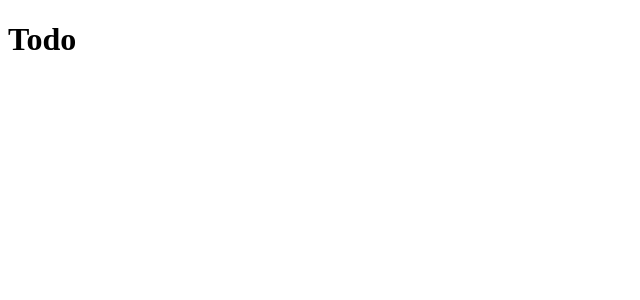
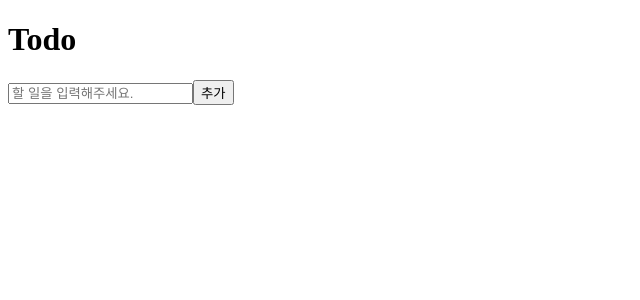
Before and after one commit to likeyeon/wanted-pre-onboarding-frontend, a React (Create React App) app: page /todo in a window 1280 px wide. Shown: the top 300 px of the page, without its empty margins (0-640 px from the left). Built offline with nearby package versions, Linux system fonts and the light colour scheme; sample sign-in values are in the browser's storage.

Commit message:
feat : todolist 추가 기능 구현

```diff
--- a/package.json
+++ b/package.json
@@ -11,6 +11,7 @@
     "react-dom": "^18.2.0",
     "react-router-dom": "^6.10.0",
     "react-scripts": "5.0.1",
+    "tailwindcss": "^3.3.1",
     "web-vitals": "^2.1.4"
   },
   "scripts": {
--- a/src/App.js
+++ b/src/App.js
@@ -1,11 +1,7 @@
 import Router from "./router/Router";
 
 function App() {
-  return (
-    <div>
-      <Router />
-    </div>
-  );
+  return <Router />;
 }
 
 export default App;
--- a/src/pages/Todo.jsx
+++ /dev/null
@@ -1,9 +0,0 @@
-const Todo = () => {
-  return (
-    <div>
-      <h1>Todo</h1>
-    </div>
-  );
-};
-
-export { Todo };
--- /dev/null
+++ b/src/pages/TodoItem.jsx
@@ -0,0 +1,14 @@
+const TodoItem = ({ text, isCompleted }) => {
+  return (
+    <div>
+      <li>
+        <label>
+          <input type="checkbox" checked={isCompleted} />
+          <span>{text}</span>
+        </label>
+      </li>
+    </div>
+  );
+};
+
+export { TodoItem };
--- /dev/null
+++ b/src/pages/TodoList.jsx
@@ -0,0 +1,82 @@
+import { useState, useEffect } from "react";
+import { useNavigate } from "react-router-dom";
+import { TodoItem } from "./TodoItem";
+import axios from "axios";
+
+const TodoList = () => {
+  const [todoInput, setTodoInput] = useState(""); // 투두리스트 텍스트 입력
+  const [todos, setTodos] = useState([]); // 투두리스트 목록들
+
+  const navigate = useNavigate();
+
+  useEffect(() => {
+    let token = localStorage.getItem("access_token");
+    if (!token) {
+      navigate("/");
+    }
+  });
+
+  /* 투두리스트 입력창 */
+  const inputTodo = (e) => {
+    setTodoInput(e.target.value);
+  };
+
+  /* 투두리스트 추가 함수 */
+  const addTodo = async (e) => {
+    e.preventDefault();
+    let token = localStorage.getItem("access_token");
+    if (todoInput === "") {
+      alert("할 일을 입력해주세요.");
+      return;
+    }
+    try {
+      const response = await axios.post(
+        "https://www.pre-onboarding-selection-task.shop/todos",
+        { todo: todoInput },
+        {
+          headers: {
+            "Content-Type": "application/json",
+            Authorization: "Bearer " + token,
+          },
+        }
+      );
+      setTodos((current) => [...current, response.data]);
+      console.log(response);
+    } catch (err) {
+      console.log(err);
+    }
+    setTodoInput("");
+  };
+
+  return (
+    <>
+      <div>
+        <h1>Todo</h1>
+        <form onSubmit={addTodo}>
+          <input
+            data-testid="new-todo-input"
+            value={todoInput}
+            onChange={inputTodo}
+            placeholder="할 일을 입력해주세요."
+          />
+          <button data-testid="new-todo-add-button" type={"submit"}>
+            추가
+          </button>
+        </form>
+      </div>
+      <div>
+        {todos.map((item) => (
+          <TodoItem
+            text={item.todo}
+            id={item.id}
+            key={item.id}
+            isCompleted={item.isCompleted}
+            userId={item.userId}
+          />
+        ))}
+      </div>
+    </>
+  );
+};
+
+export { TodoList };
--- a/src/router/Router.js
+++ b/src/router/Router.js
@@ -1,7 +1,7 @@
 import { BrowserRouter, Routes, Route } from "react-router-dom";
 import { SignUp } from "../pages/SignUp";
 import { SignIn } from "../pages/SignIn";
-import { Todo } from "../pages/Todo";
+import { TodoList } from "../pages/TodoList";
 
 const Router = () => {
   return (
@@ -10,7 +10,7 @@ const Router = () => {
         <Route path="/" element={<SignIn />} />
         <Route path="/signup" element={<SignUp />} />
         <Route path="/signin" element={<SignIn />} />
-        <Route path="/todo" element={<Todo />} />
+        <Route path="/todo" element={<TodoList />} />
       </Routes>
     </BrowserRouter>
   );
```
Also changed, not shown: 1 other file (tests, documents, lock files or other folders).
